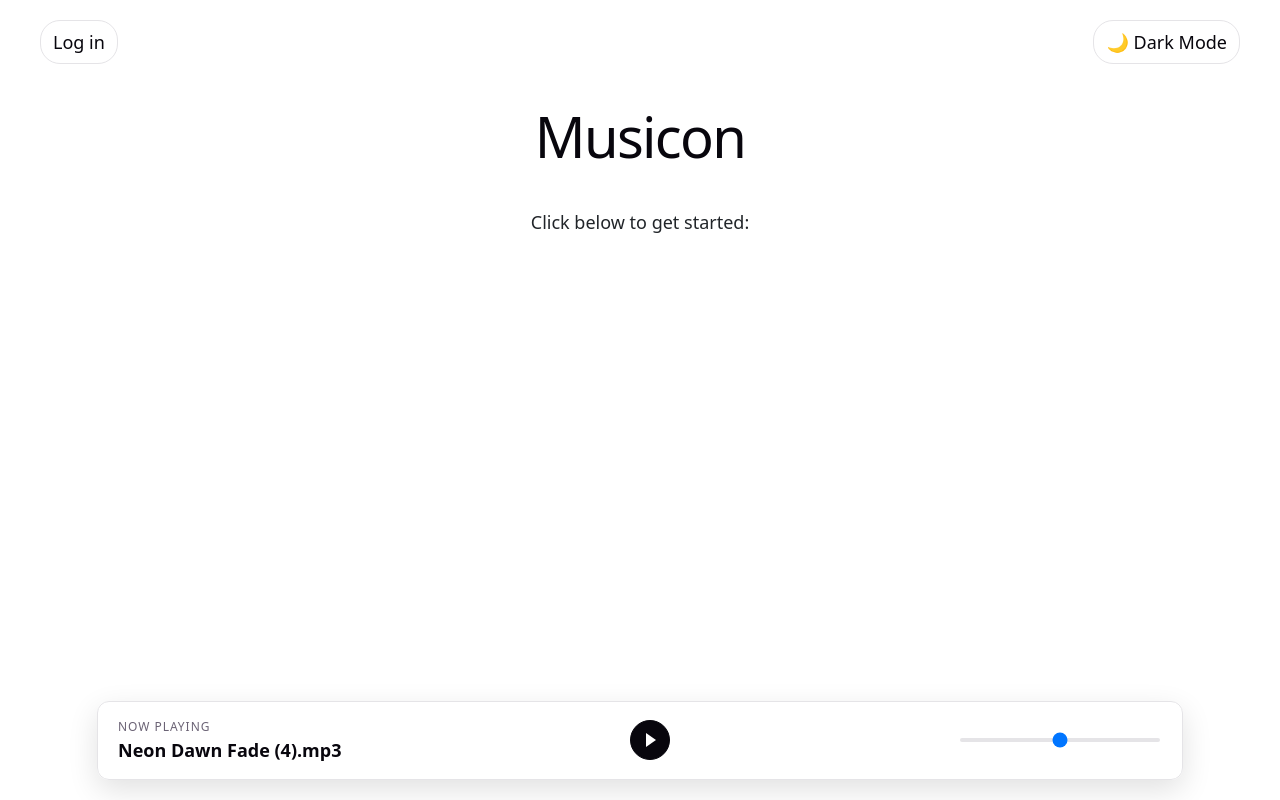
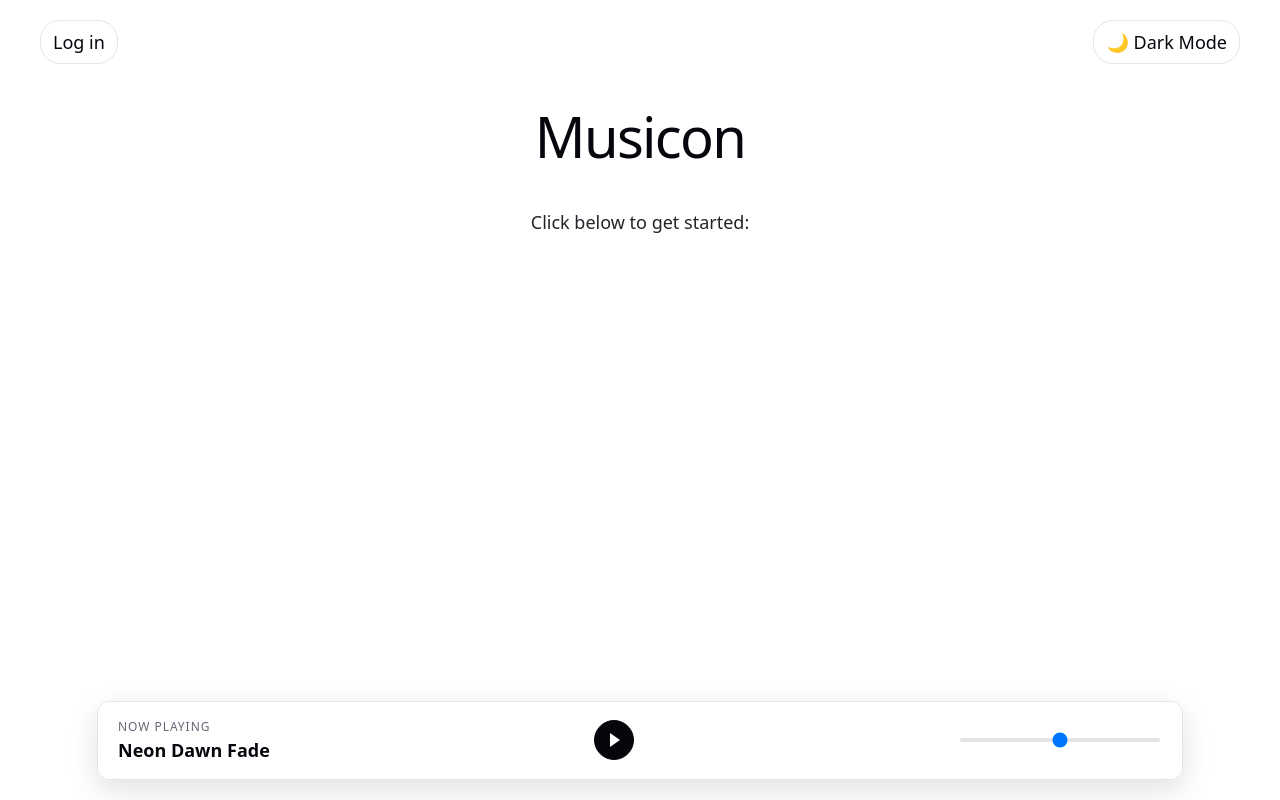
Before and after one commit to andreikeanandavid828-star/musicon, a React (Vite) app: page / in a window 1280 px wide. Built offline with nearby package versions, Linux system fonts and the light colour scheme.

Commit message:
changed track name

```diff
--- a/src/Footer.jsx
+++ b/src/Footer.jsx
@@ -2,7 +2,7 @@ import { useRef, useState } from 'react';
 import Button from './Button.jsx';
 import track from './assets/TempMusic/Neon Dawn Fade (4).mp3';
 // track is temp music file for testing purposes
-const trackName = 'Neon Dawn Fade (4).mp3';
+const trackName = 'Neon Dawn Fade';
 
 export default function FooterMusicPlayer() {
   const [isPlaying, setIsPlaying] = useState(false);
```
